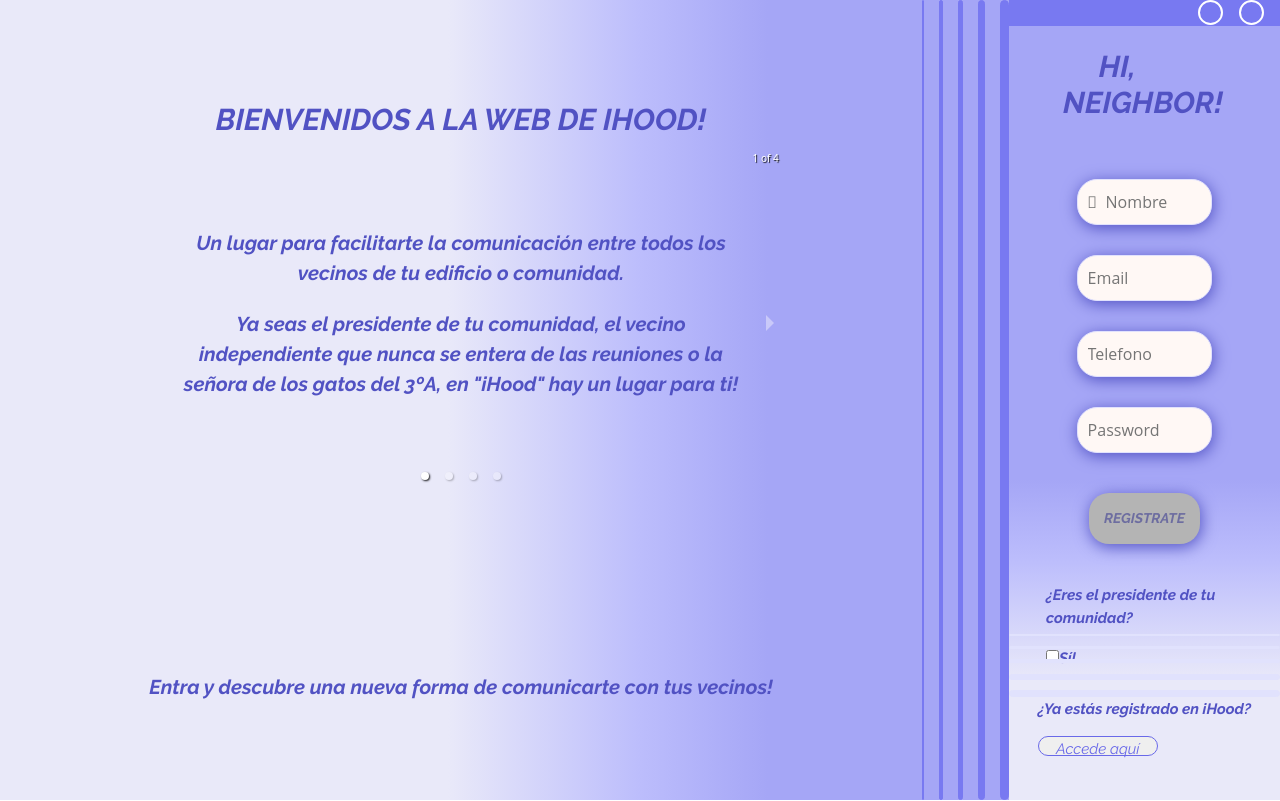
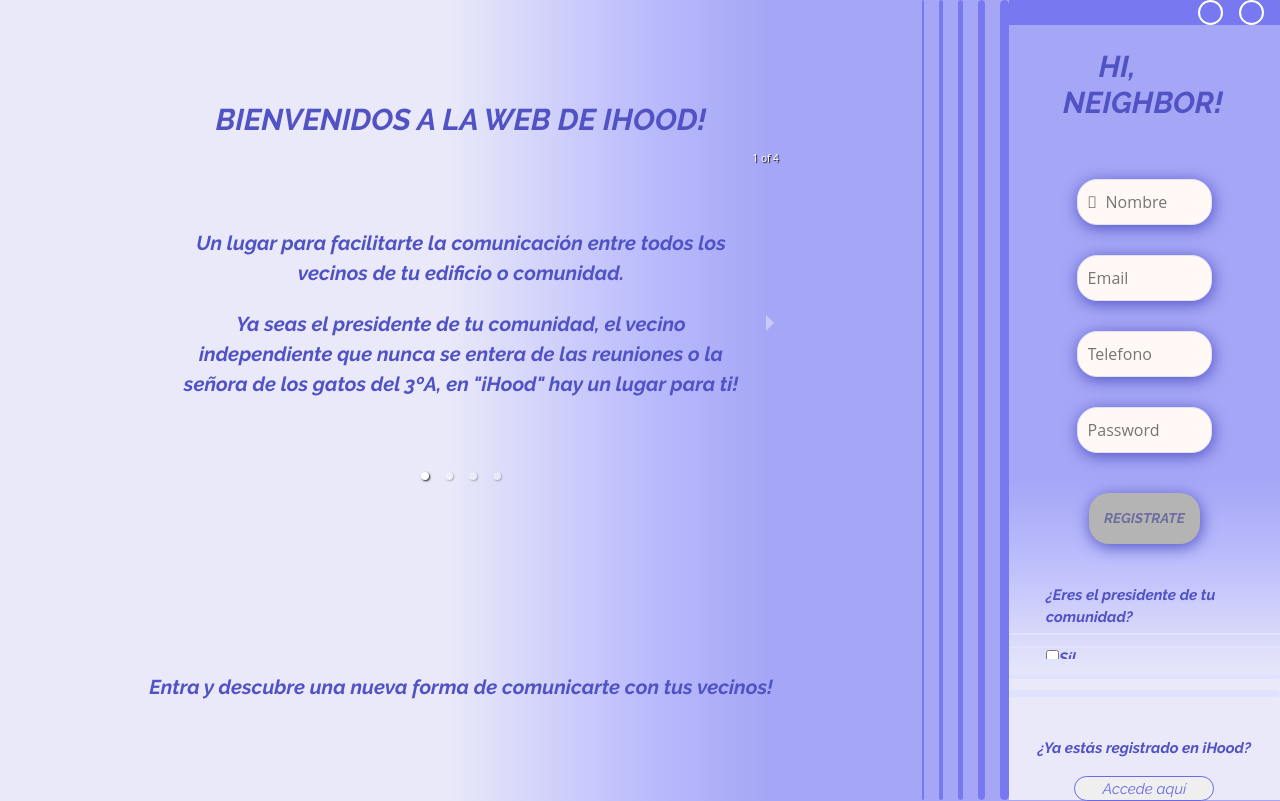
Before and after one commit to fullstacktf/ihood-frontend-definitive, a React (Create React App) app: page / in a window 1280 px wide. Built offline with nearby package versions, Linux system fonts and the light colour scheme; some icons are missing.

Commit message:
change display

```diff
--- a/src/components/SignUp/css/SignupFooter.module.css
+++ b/src/components/SignUp/css/SignupFooter.module.css
@@ -1,4 +1,4 @@
-.footer{
+.signupFooter{
     width: 100%;
     height: 8vh;
     display: flex;
@@ -15,8 +15,8 @@
     color: #5152C3;
 }
 .loginButton{
-    width: 15vh;
-    height: 2.5vh;
+    width: 140px;
+    height: 25px;
     font-family: 'Raleway', sans-serif;
     color: #6969e9;
     font-size: 15px;
```
